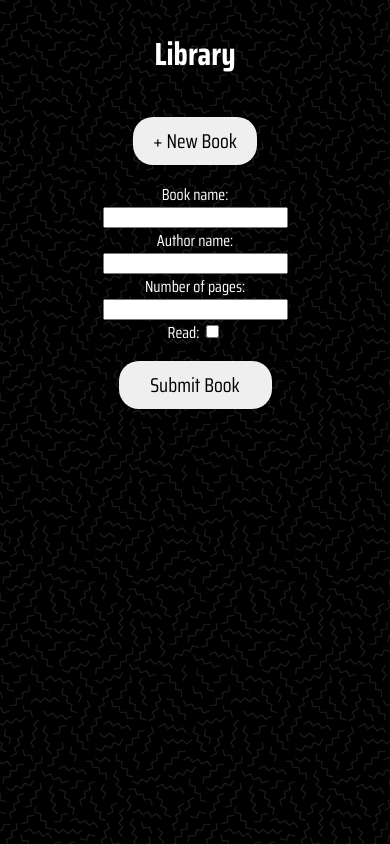
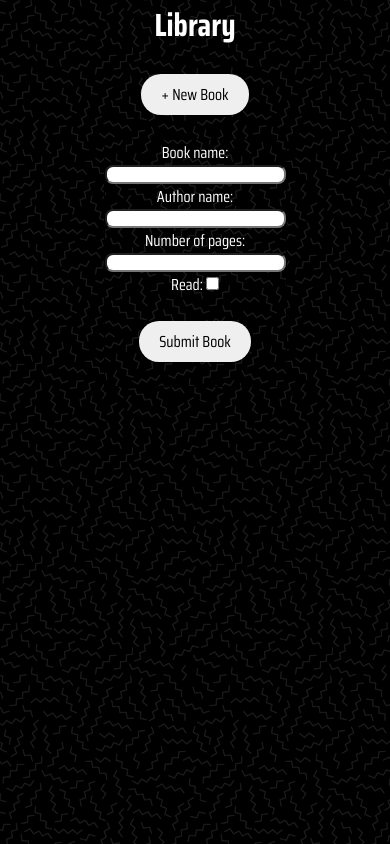
Before and after one commit to Lran21/library, a plain HTML site: page index.html in a window 390 px wide. Both pictures are taken after a click on the button "+ New Book". Drawn offline with Linux system fonts and the light colour scheme.

Commit message:
updated CSS
Made minor CSS upgrades and the site more responsive

```diff
--- a/app.js
+++ b/app.js
@@ -40,7 +40,7 @@ function addBookToLibrary(){
 
 
     divTitle.textContent = "Title: " + bookTitle;
-    divAuthor.textContent = "Author:" + authorName;
+    divAuthor.textContent = "Author: " + authorName;
     divPages.textContent = "Pages: " + numPages;
 
     //check if read is checked or not and create button
@@ -83,13 +83,11 @@ function addBookToLibrary(){
         if(hasRead === true){
             readBtn.textContent = "Not Read"
             readBtn.style.backgroundColor = '#ff0021';
-            createCard.appendChild(readBtn);
             hasRead = false;
         }
         else if(hasRead === false){
             readBtn.textContent = "Read";
             readBtn.style.backgroundColor = '#5cdb5c';
-            createCard.appendChild(readBtn);
             hasRead = true;
         }
     })
--- a/styles.css
+++ b/styles.css
@@ -1,3 +1,8 @@
+* {
+    padding: 0;
+    margin: 0;
+}
+
 body {
     background-image: url(img/memphis-mini-dark.png);
     text-align: center;
@@ -12,29 +17,37 @@ body {
 #bookForm {
     display: flex;
     flex-direction: column;
-    max-width: 200px;
     align-content: center;
     justify-content: center;
     border: 1px solid black;
+}
+
+input {
+    max-width: 300px;
+    align-self: center;
+    border-radius: 8px;
 }
 
 .cardDiv {
     border: 4px solid rgba(0, 0, 0, .10);
     border-radius: 10px;
     box-shadow: 1px 1px 12px white;
-    padding: 2rem;
-    margin: 2rem;
+    padding: 1rem;
     background-color: #ffffff;
     color: black;
     font-size: 1.5rem;
+    width: 350px;
+    height: 240px;
+    overflow-y: auto;
 }
+
 
 button {
     padding: 8px 20px;
     border-radius: 20px;
-    margin: 1rem;
+    margin: 1.5rem;
     font-family: 'Saira Condensed', Arial, Helvetica, sans-serif;
-    font-size: 20px;
+    font-size: 1rem;
     border-style: none;
 }
 
@@ -42,3 +55,32 @@ button:hover {
     opacity: 80%;
     cursor: pointer;
 }
+
+#submitBook, #newBook {
+    max-width: 200px;
+    align-self: center;
+}
+
+.container {
+    margin-bottom: 2rem;
+}
+
+
+#booksOutput {
+    display: grid;
+    align-self: center;
+    gap: 2rem;
+    grid-template-columns: repeat(3, 1fr);
+    grid-template-rows: repeat(3, 1fr);
+}
+
+@media (max-width: 1100px) {
+    #booksOutput {
+        grid-template-columns: repeat(2, 1fr);
+    }
+@media (max-width: 720px) {
+    #booksOutput {
+        grid-template-columns: 1fr;
+    }
+}
+}
```
